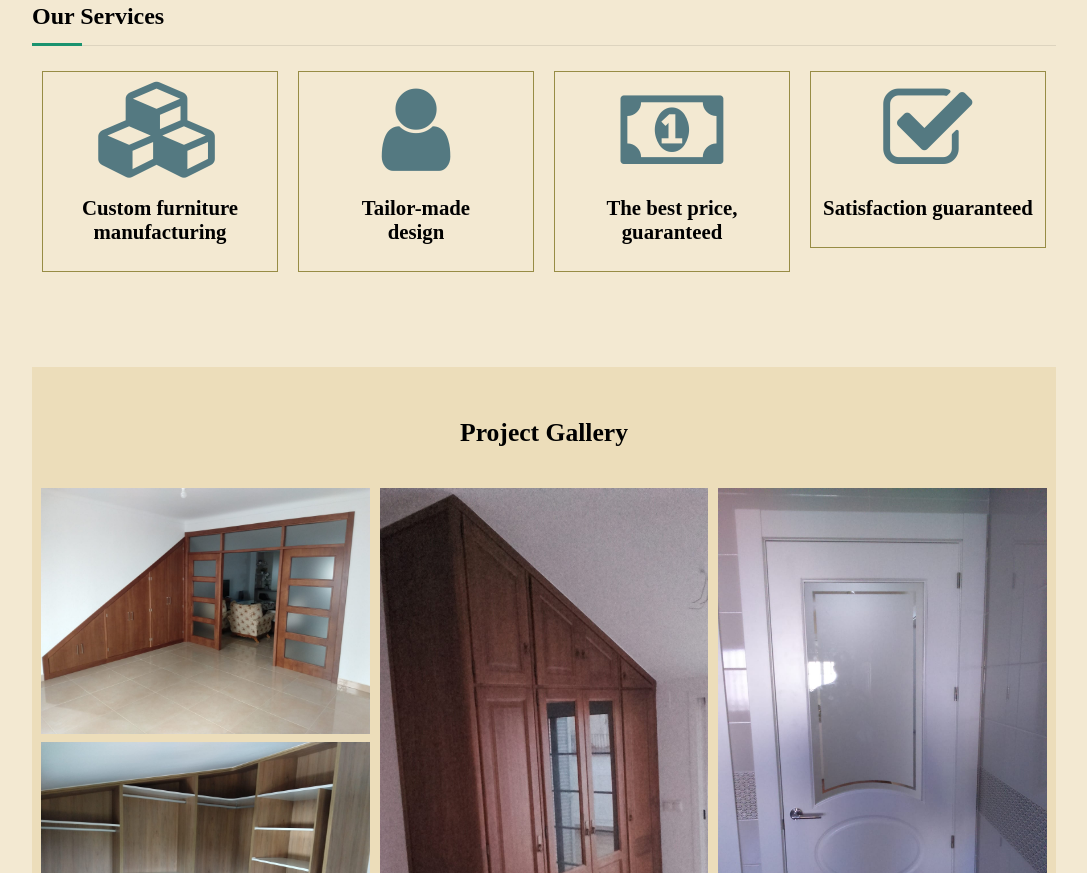
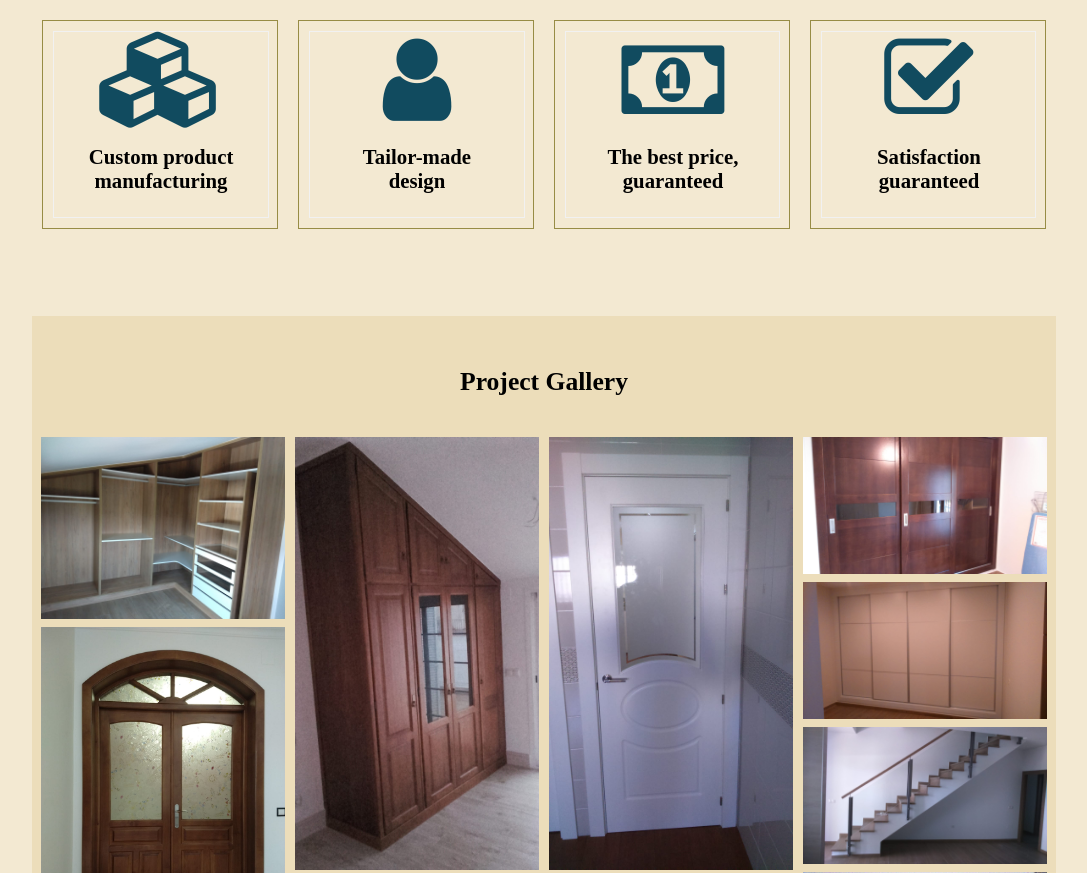
Before and after one commit to davidmartosruiz/carpinteriamartos, a plain HTML site: page index.html in a window 1280 px wide. Shown: the part 1447-2320 px from the top of the page, without its empty margins (96-1183 px from the left). Drawn offline with Linux system fonts and the light colour scheme; a web font is replaced by a local one.

Commit message:
Version 0.2 (beta)

```diff
--- a/index.html
+++ b/index.html
@@ -38,11 +38,13 @@
 
 
         <section id="hero">
+            <div class="parallax">
             <div id="bajate">
-                <h1>Carpintería Martos</h1>
+                <h2>Carpintería Martos</h2>
                     <p id="cuadro">Carpentry aimed at the manufacture and custom assembly of our products, guaranteeing customer satisfaction with the best quality at the lowest possible price.</p>
                 <a href="#aboutus"><p id="cta">Learn More</p></a>
                 <a href="#container"><i class="fa fa-arrow-up" aria-hidden="true"></i></a>
+            </div>
             </div>
         </section>
 
@@ -81,20 +83,64 @@
             <h1>Our Services</h1>
 
             <div class="cuartos">
+                <div class="flip-card">
+                    <div class="flip-card-inner">
+                    <div class="flip-card-front">
                         <i class="fa fa-cubes" aria-hidden="true"></i>
-                <h2>Custom furniture manufacturing</h2>
+                        <h2>Custom product<br>manufacturing</h2>
+                    </div>
+                    <div class="flip-card-back">
+                        <h2>Custom product<br>manufacturing</h2>
+                        <p>Ensuring the best quality for the final product</p>
+                    </div>
+                    </div>
+                </div>
+
             </div>
             <div class="cuartos">
+                <div class="flip-card">
+                    <div class="flip-card-inner">
+                    <div class="flip-card-front">
                         <i class="fa fa-user" aria-hidden="true"></i>
                         <h2>Tailor-made<br>design</h2>
                     </div>
-            <div class="cuartos">
-                <i class="fa fa-money" aria-hidden="true"></i>
-                <h2>The best price, guaranteed</h2>
+                    <div class="flip-card-back">
+                        <h2>Tailor-made<br>design</h2>
+                        <p>Creating a perfect adaptation to customer requirements</p>
+                    </div>
+                    </div>
+                </div>
+
             </div>
             <div class="cuartos">
+                <div class="flip-card">
+                    <div class="flip-card-inner">
+                    <div class="flip-card-front">
+                        <i class="fa fa-money" aria-hidden="true"></i>
+                        <h2>The best price,<br>guaranteed</h2>
+                    </div>
+                    <div class="flip-card-back">
+                        <h2>The best price,<br>guaranteed</h2>
+                        <p>Thanks to competitive prices from our local suppliers</p>
+                    </div>
+                    </div>
+                </div>
+
+            </div>
+            <div class="cuartos">
+                <div class="flip-card">
+                    <div class="flip-card-inner">
+                    <div class="flip-card-front">
                         <i class="fa fa-check-square-o" aria-hidden="true"></i>
-                <h2>Satisfaction guaranteed</h2>
+                        <h2>Satisfaction<br>guaranteed</h2>
+                    </div>
+                    <div class="flip-card-back">
+                        <h2>Satisfaction<br>guaranteed</h2>
+                        <p>You will have a great after-sales team to help you when you need it</p>
+                    </div>
+                    </div>
+                </div>
+
             </div>
         </section>
     <div class="fin-float"></div>
@@ -103,10 +149,7 @@
 
             <div class="row">
                 <div class="column">
-                    <div class="container1">
-                        <img src="./images/portfolio/01.jpeg" style="max-width:100%;cursor:pointer"
-                        onclick="onClick(this)" class="modal-hover-opacity">
-                    </div>
+
                     <div class="container1">
                         <img src="./images/portfolio/02.jpeg" style="max-width:100%;cursor:pointer"
                         onclick="onClick(this)" class="modal-hover-opacity">
@@ -131,18 +174,7 @@
                         <img src="./images/portfolio/07.jpeg" style="max-width:100%;cursor:pointer"
                         onclick="onClick(this)" class="modal-hover-opacity">
                     </div>
-                    <div class="container1">
-                        <img src="./images/portfolio/21.jpeg" style="max-width:100%;cursor:pointer"
-                        onclick="onClick(this)" class="modal-hover-opacity">
-                    </div>
-                    <div class="container1">
-                        <img src="./images/portfolio/20.jpeg" style="max-width:100%;cursor:pointer"
-                        onclick="onClick(this)" class="modal-hover-opacity">
-                    </div>
-                    <div class="container1">
-                        <img src="./images/portfolio/09.jpeg" style="max-width:100%;cursor:pointer"
-                        onclick="onClick(this)" class="modal-hover-opacity">
-                    </div>
+
 
                     <div id="modal01" class="modal" onclick="this.style.display='none'">
                         <span class="close">&times;&nbsp;&nbsp;&nbsp;&nbsp;</span>
@@ -170,11 +202,11 @@
                         onclick="onClick(this)" class="modal-hover-opacity">
                     </div>
                     <div class="container1">
-                        <img src="./images/portfolio/13.jpeg" style="max-width:100%;cursor:pointer"
+                        <img src="./images/portfolio/01.jpeg" style="max-width:100%;cursor:pointer"
                         onclick="onClick(this)" class="modal-hover-opacity">
                     </div>
                     <div class="container1">
-                        <img src="./images/portfolio/22.jpeg" style="max-width:100%;cursor:pointer"
+                        <img src="./images/portfolio/19.jpeg" style="max-width:100%;cursor:pointer"
                         onclick="onClick(this)" class="modal-hover-opacity">
                     </div>
                 </div>
@@ -195,12 +227,32 @@
                         <img src="./images/portfolio/17.jpeg" style="max-width:100%;cursor:pointer"
                         onclick="onClick(this)" class="modal-hover-opacity">
                     </div>
+
+                </div>
+                <div class="column">
+                    <div class="container1">
+                        <img src="./images/portfolio/21.jpeg" style="max-width:100%;cursor:pointer"
+                        onclick="onClick(this)" class="modal-hover-opacity">
+                    </div>
+                    <div class="container1">
+                        <img src="./images/portfolio/20.jpeg" style="max-width:100%;cursor:pointer"
+                        onclick="onClick(this)" class="modal-hover-opacity">
+                    </div>
+                    <div class="container1">
+                        <img src="./images/portfolio/09.jpeg" style="max-width:100%;cursor:pointer"
+                        onclick="onClick(this)" class="modal-hover-opacity">
+                    </div>
                     <div class="container1">
                         <img src="./images/portfolio/18.jpeg" style="max-width:100%;cursor:pointer"
                         onclick="onClick(this)" class="modal-hover-opacity">
                     </div>
+
                     <div class="container1">
-                        <img src="./images/portfolio/19.jpeg" style="max-width:100%;cursor:pointer"
+                        <img src="./images/portfolio/22.jpeg" style="max-width:100%;cursor:pointer"
+                        onclick="onClick(this)" class="modal-hover-opacity">
+                    </div>
+                    <div class="container1">
+                        <img src="./images/portfolio/13.jpeg" style="max-width:100%;cursor:pointer"
                         onclick="onClick(this)" class="modal-hover-opacity">
                     </div>
                 </div>
@@ -231,9 +283,10 @@
         </section>
 
         <section id="contact">
+
                 <img src="./images/contact.png" alt="">
                 <h2 id="git">Get in Touch</h2>
-            <h2>Contact Info</h2>
+                <!--<h2>Contact Info</h2>-->
                 <h3>Address</h3>
                 <p>Calle Manuel Jalón, nave 2<br>
                     Polígono Industrial "La Molina"<br>
@@ -250,6 +303,7 @@
                 <a href="https://wa.me/34680180806" target="_blank" class="fa fa-whatsapp"></a>
                 </div>-->
 
+
         </section>
 
         <footer>
--- a/styles/style.css
+++ b/styles/style.css
@@ -117,20 +117,20 @@ h1::after {
 }
 
 /******************* ESTILO DE HERO SECTION *******************/
-#hero {background-image: url(../images/hero-section-img.jpg);
+#hero {/*background-image: url("../images/hero-section-img.jpg");*/
         background-size: cover;
         position: relative;
         background-position: 50%;
         height: 90vh;
         top: 0px;}
 
-#hero h1 {position: absolute;
+#hero h2 {position: absolute;
     top: 20px;
     left: 40px;
     font-family: tittle;
     font-size: 3em;
-    color: #114B5F;
-    text-shadow: 4px 4px 4px #F3E9D2 ;}
+    color: #1A936F;
+    text-shadow: 4px 4px 4px #114B5F ;}
 
 
 
@@ -194,12 +194,29 @@ h1::after {
 }
 
 
+.parallax {
+    /* The image used */
+    background-image: url("../images/hero-section-img.jpg");
+
+    /* Full height */
+    height: 100%;
+
+    /* Create the parallax scrolling effect */
+    background-attachment: fixed;
+    background-position: center;
+    background-repeat: no-repeat;
+    background-size: cover;
+  }
+
+
+
 /******************* ABOUT US SECTION *******************/
 #aboutus {
     padding: 5%;
     font-family: text;
     font-size: 1.1em;
-    text-align: justify;}
+    text-align: justify;
+    padding-bottom: 0;}
 
 #aboutus h2 {font-family: tittle-bold;
     font-size: 1.6em;
@@ -249,16 +266,65 @@ margin-top: 100px;}
 
 .cuartos i {width: 100%; /* para que las imágenes no se monten encimas de otras */
     font-size: 6em;
-    opacity: 0.7;
+    opacity: 1;
     text-align: center;
     color:#114B5F;
 }
 
-.cuartos i:hover {opacity: 1;}
 
 .cuartos h2 {font-size: 1.3em;
         font-family: text;
         text-align: center;}
+
+
+         /* The flip card container  */
+.flip-card {
+    background-color: transparent;
+    width: 100%;
+    height: 185px;
+    border: 1px solid #f1f1f1;
+    perspective: 1000px; /* Remove this if you don't want the 3D effect */
+  }
+
+  /* This container is needed to position the front and back side */
+  .flip-card-inner {
+    position: relative;
+    width: 100%;
+    height: 100%;
+    text-align: center;
+    transition: transform 0.8s;
+    transform-style: preserve-3d;
+  }
+  .flip-card-inner p {
+    padding: 0 5% 5% 5%;
+  }
+
+  /* Do an horizontal flip when you move the mouse over the flip box container */
+  .flip-card:hover .flip-card-inner {
+    transform: rotateY(180deg);
+  }
+
+  /* Position the front and back side */
+  .flip-card-front, .flip-card-back {
+    position: absolute;
+    width: 100%;
+    height: 100%;
+    -webkit-backface-visibility: hidden; /* Safari */
+    backface-visibility: hidden;
+  }
+
+  /* Style the front side (fallback if image is missing) */
+  .flip-card-front {
+    color: black;
+  }
+
+  /* Style the back side */
+  .flip-card-back {
+    background-color: #1A936F;
+    color: white;
+    transform: rotateY(180deg);
+
+  }
 
 
 /******************* PROJECTS SECTION *******************/
@@ -283,8 +349,8 @@ margin-top: 100px;}
 
   /* Create four equal columns that sits next to each other */
 .column {
-    flex: 32.33%;
-    max-width: 32.33%;
+    flex: 24%;
+    max-width: 24%;
     padding: 0 0.5%;
 }
 
@@ -295,7 +361,7 @@ margin-top: 100px;}
 }
 
   /* Responsive layout - makes a two column-layout instead of four columns */
-@media screen and (max-width: 800px) {
+@media screen and (max-width: 1100px) {
     .column {
     flex: 49%;
     max-width: 49%;
@@ -495,8 +561,9 @@ margin: auto;
 
 /******************* MEDIA QUERIES *******************/
 
-@media only screen and (max-width:1000px) {
+@media only screen and (max-width:1100px) {
     .cuartos {width: 48%;}
+    .parallax {background-attachment: scroll;}
 }
 
 @media only screen and (max-width:600px) {
```
Lines whose indentation alone changed are shown as unchanged.
